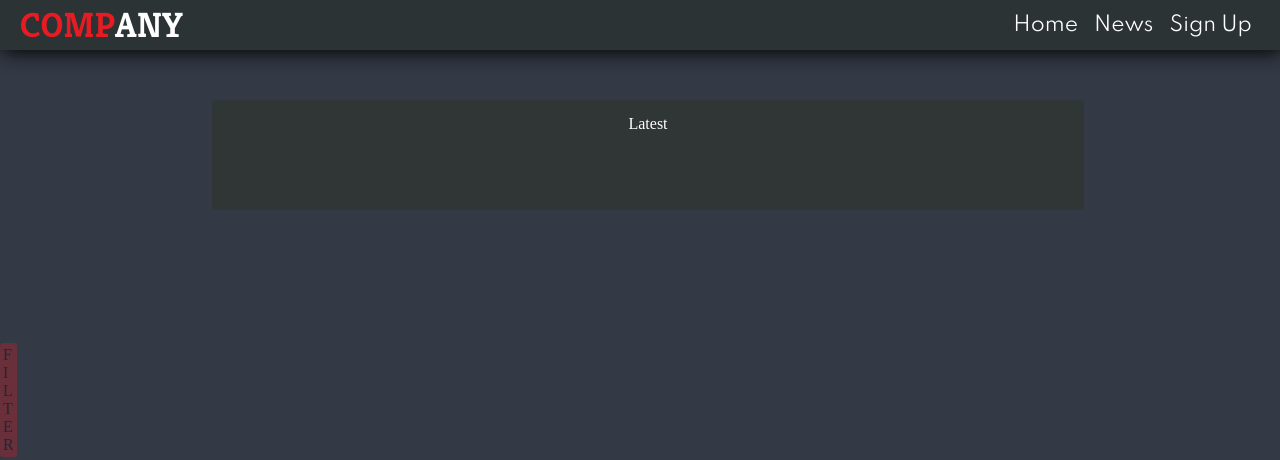
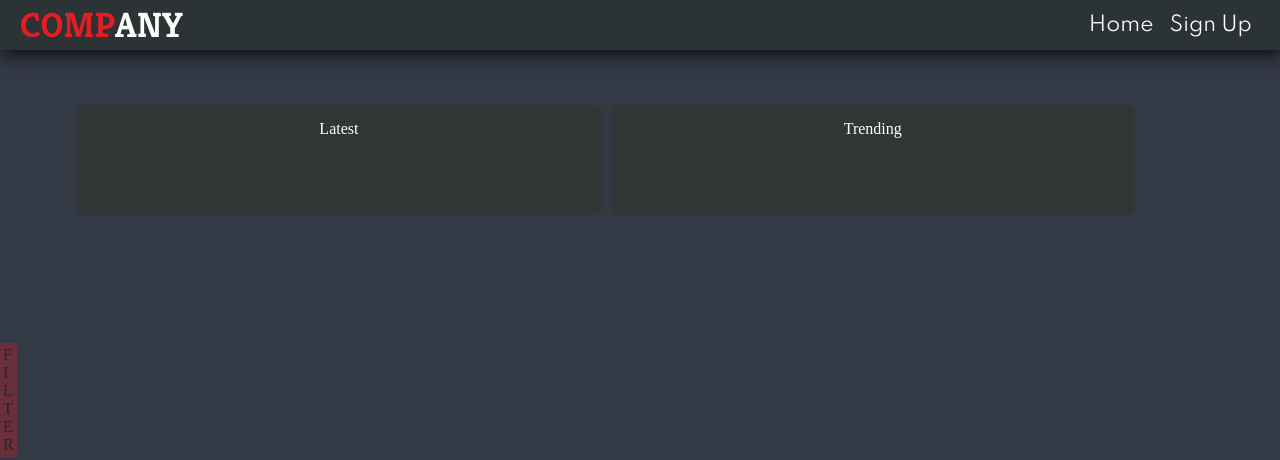
Before and after one commit to khanshoaib3/newsWebsite, a Django app: page /news/ in a window 1280 px wide. Shown: the top 460 px of the page. Run offline with Django 3.2, Linux system fonts and the light colour scheme; data comes from the database, SQL or seed files in the repository; some libraries are stand-ins or nearby versions.

Commit message:
*Added post list and trending blocks *Added responsiveness to them

```diff
--- a/project/templates/common/nav.html
+++ b/project/templates/common/nav.html
@@ -188,7 +188,7 @@
       navBar.style.top = "0px";
     }
     if (st!=lastScrollTop && filterIsOpened) {
-      filterTrigger('close')
+      filterTrigger('close');
     }
     lastScrollTop = st <= 0 ? 0 : st;
   }, false);
--- a/project/templates/newsblog/files/listBlog.html
+++ b/project/templates/newsblog/files/listBlog.html
@@ -6,8 +6,13 @@
 
 {% block title %}News{% endblock title %}
 {% block content %}
-<div id="postList">
-	<span id="heading">Latest</span>
+<div id="container">
+	<div id="postList">
+		<span id="heading">Latest</span>
+	</div>
+	<div id="postTrending">
+		<span id="heading">Trending</span>
+	</div>
 </div>
 
 
--- a/project/templates/newsblog/files/listBlogCss.html
+++ b/project/templates/newsblog/files/listBlogCss.html
@@ -1,5 +1,18 @@
 <style>
-	#postList {
+
+    #newsL{
+        display: none;
+    }
+
+    #container{
+        height: auto;
+        margin-top: 60px;
+        display: flex;
+        flex-wrap: wrap;
+        width: 90%;
+    }
+
+	#postList, #postTrending {
         height: auto;
         min-height: 10vh;
         padding: 15px 20px;
@@ -7,11 +20,10 @@
         text-align: center;
         color: white;
         border-radius: 4px;
-        margin-top: 60px;
+        margin: 5px;
     }
 
-    #postList:hover,
-    #postList:focus-within {
+    #postList:hover, #postList:focus-within, #postTrending:hover, #postTrending:focus-within  {
         box-shadow: 1px 1px 15px 0px black;
         background-color: #2C3335;
         transform: scale(1.01);
@@ -75,56 +87,56 @@
     @media (max-width: 319px) {
 
         /*Very small devices ,*/
-        #postList{
-        	width: 85%;
+        #postList, #postTrending {
+            width: 85%;
         }
     }
 
     @media (min-width:320px) {
 
         /* smartphones, iPhone, portrait 480x320 phones */
-        #postList{
-        	width: 85%;
+        #postList, #postTrending {
+            width: 85%;
         }
     }
 
     @media (min-width:481px) {
 
         /* portrait e-readers (Nook/Kindle), smaller tablets @ 600 or @ 640 wide. */
-        #postList{
-        	width: 85%;
+        #postList, #postTrending {
+            width: 85%;
         }
     }
 
     @media (min-width:641px) {
 
         /* portrait tablets, portrait iPad, landscape e-readers, landscape 800x480 or 854x480 phones */
-        #postList{
-        	width: 85%;
+        #postList, #postTrending {
+            width: 90%;
         }
     }
 
     @media (min-width:961px) {
 
         /* tablet, landscape iPad, lo-res laptops ands desktops */
-        #postList{
-        	width: 65%;
+        #postList, #postTrending {
+            width: 40%;
         }
     }
 
     @media (min-width:1025px) {
 
         /* big landscape tablets, laptops, and desktops */
-        #postList{
-        	width: 65%;
+        #postList, #postTrending {
+            width: 42%;
         }
     }
 
     @media (min-width:1281px) {
 
         /* hi-res laptops and desktops */
-        #postList{
-        	width: 65%;
+        #postList, #postTrending {
+            width: 45%;
         }
     }
 </style>
--- a/project/templates/newsblog/files/listBlogJs.html
+++ b/project/templates/newsblog/files/listBlogJs.html
@@ -19,6 +19,4 @@
 			filterTrigger('close')
 		}
 	});
-
-	if (st!=last) {}
 </script>
```
Also changed, not shown: 1 other file.
